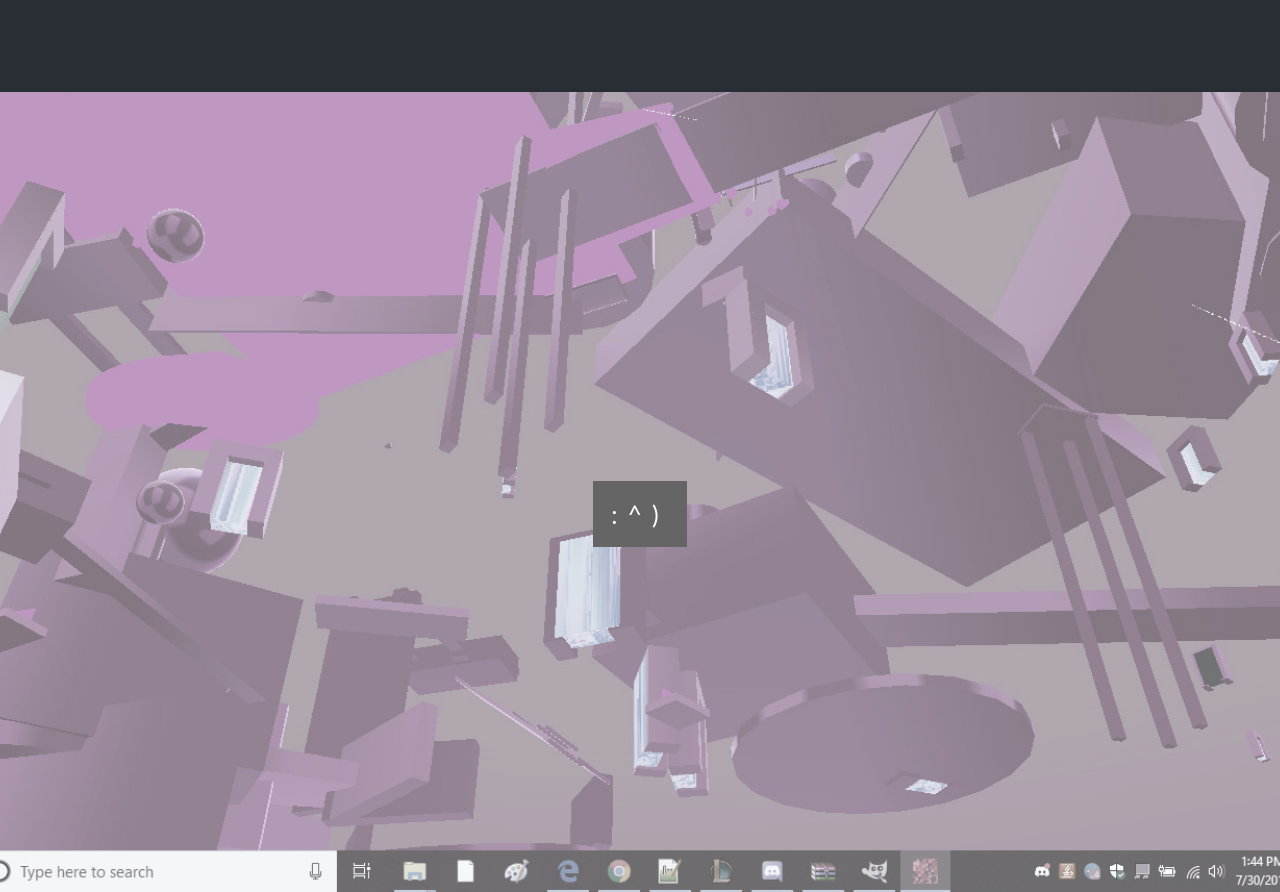
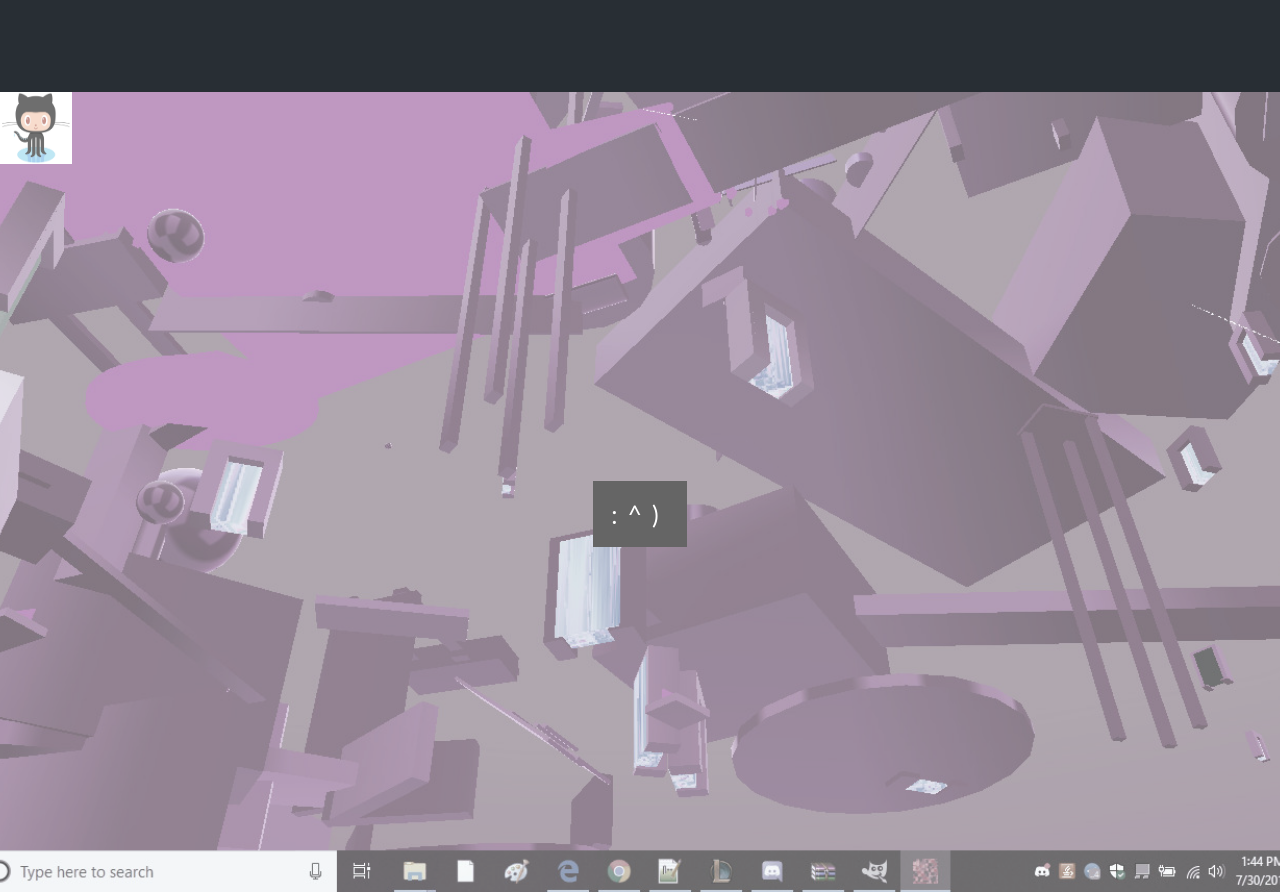
Before and after one commit to SwineStudios/swinestudios.com, a plain HTML site: page index.htm in a window 1280 px wide. Shown: the part 2141-3033 px from the top of the page. Drawn offline with Linux system fonts and the light colour scheme; files that its build step writes are made by us from their sources.

Commit message:
link to this repo

```diff
--- a/index.htm
+++ b/index.htm
@@ -194,7 +194,7 @@ h3 {
   </div>
 
 
-
+<a href="https://github.com/SwineStudios/swinestudios.com"><img src="sauce.jpg" height="72" width="72"></a>
 
 
 <div class="goog-te-spinner-pos"><div class="goog-te-spinner-animation"><svg xmlns="http://www.w3.org/2000/svg" class="goog-te-spinner" width="96px" height="96px" viewBox="0 0 66 66"><circle class="goog-te-spinner-path" fill="none" stroke-width="6" stroke-linecap="round" cx="33" cy="33" r="30"></circle></svg></div></div></body></html>
```
Also changed, not shown: sauce.jpg (added).
